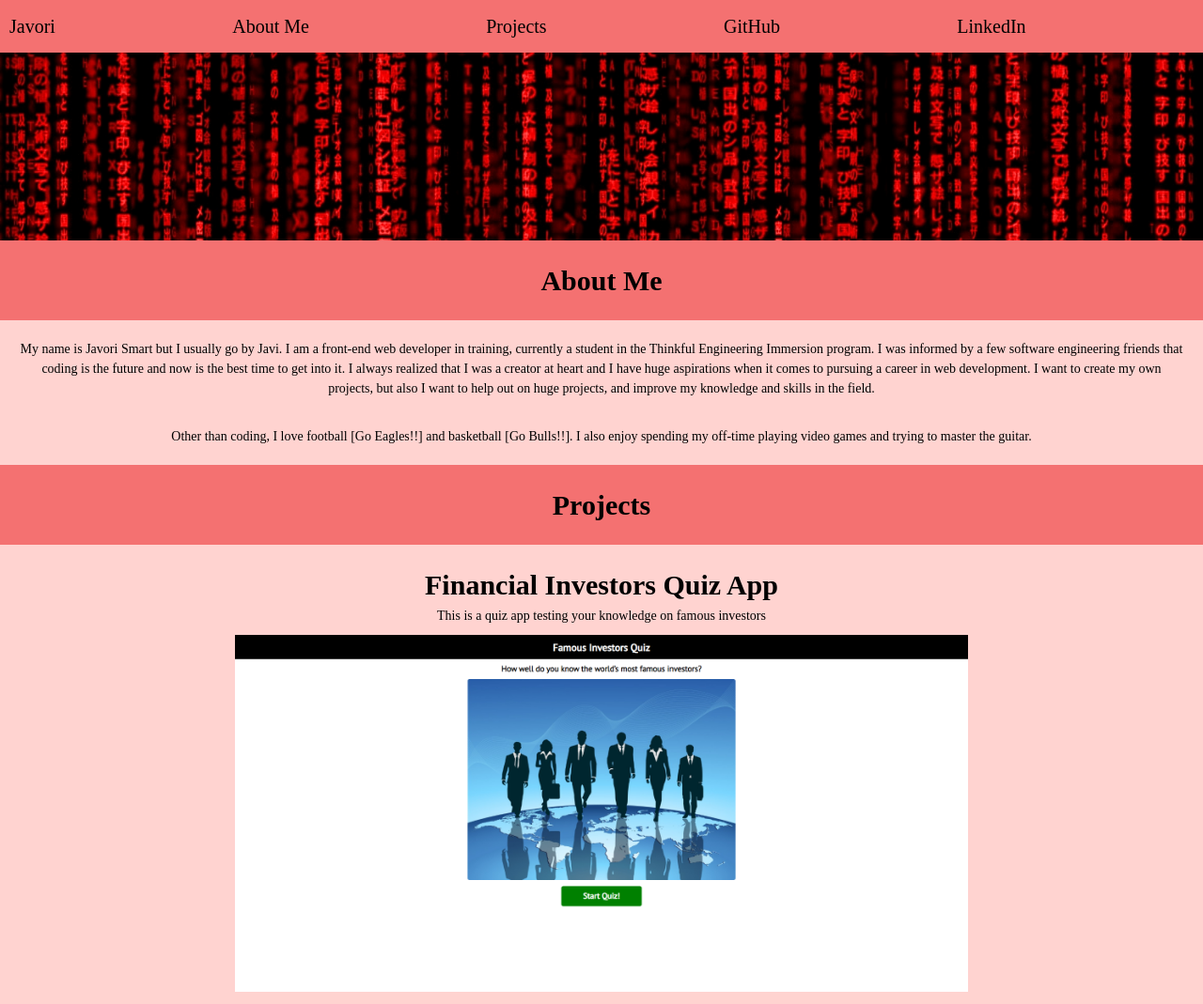
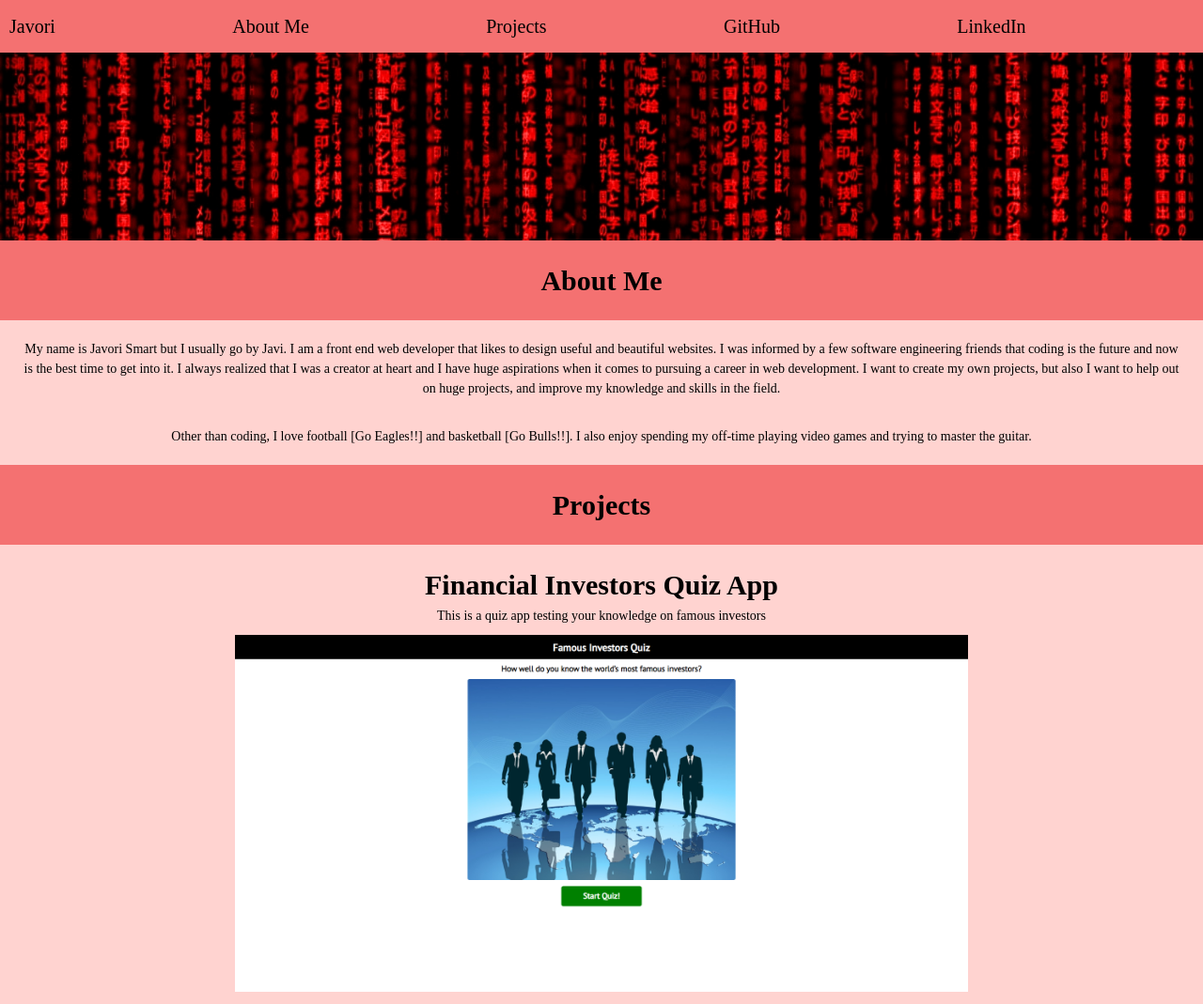
Before and after one commit to javi-err/javi-portfolio-v2, a plain HTML site: page index.html in a window 1280 px wide. Shown: the top 1069 px of the page at 94% size. Drawn offline with nearby package versions, Linux system fonts and the light colour scheme; a web font is replaced by a local one.

Commit message:
changed bio

```diff
--- a/index.html
+++ b/index.html
@@ -35,8 +35,8 @@
 
         <section class= "aboutme">
         <p>
-            My name is Javori Smart but I usually go by Javi. I am a front-end web developer in training, currently a student in the Thinkful
-            Engineering Immersion program. I was informed by a few software engineering friends that coding is the future and now is the best time to get into it.
+            My name is Javori Smart but I usually go by Javi. I am a front end web developer that likes to design useful and beautiful websites.
+            I was informed by a few software engineering friends that coding is the future and now is the best time to get into it.
             I always realized that I was a creator at heart and
             I have huge aspirations when it comes to pursuing a career in web development. I want to create my own projects, but also I want to
             help out on huge projects, and improve my knowledge and skills in the field.
```
